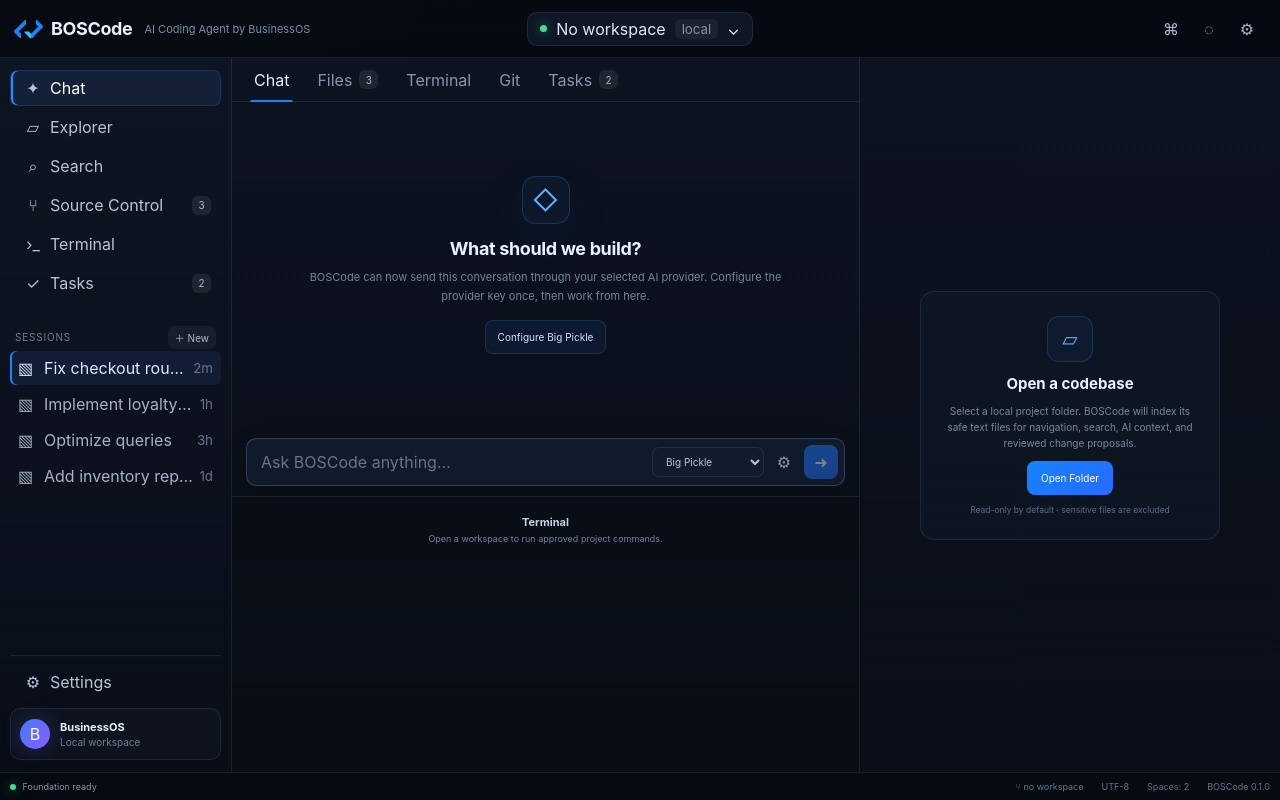
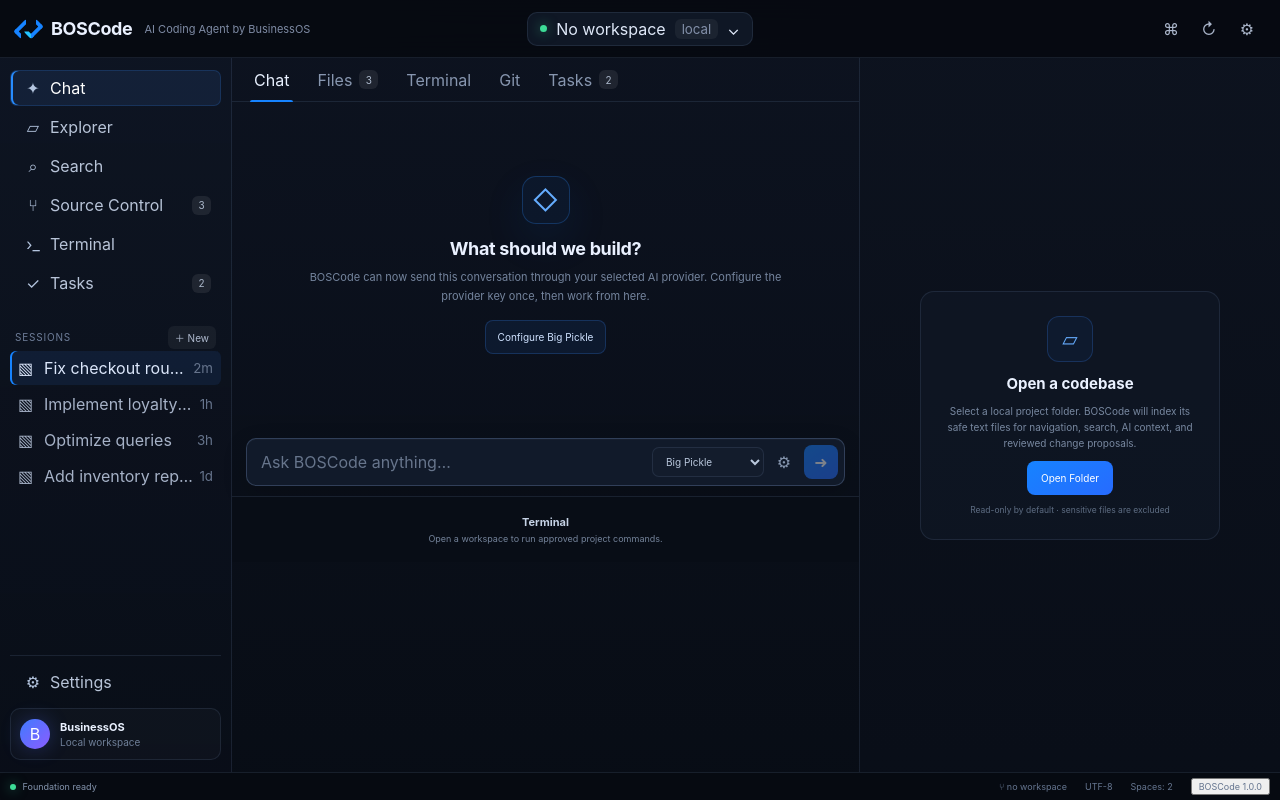
Before and after one commit to Haider-Shakoori/BOSCode, a React (Vite) app: page / in a window 1280 px wide. Built offline with nearby package versions, Linux system fonts and the light colour scheme.

Commit message:
feat: wire production Update Center

```diff
--- a/src/App.tsx
+++ b/src/App.tsx
@@ -5,6 +5,7 @@
 import ChangesPanel from "./ChangesPanel";
 import TerminalPanel from "./TerminalPanel";
 import GitPanel from "./GitPanel";
+import UpdateCenter from "./UpdateCenter";
 import WorkspacePanel, { type WorkspaceEntry, type WorkspaceFile, type WorkspaceSummary } from "./WorkspacePanel";
 
 type NavItem = { icon: string; label: string; badge?: string };
@@ -42,6 +43,7 @@
   const [provider, setProvider] = useState("Big Pickle");
   const [notice, setNotice] = useState("Foundation ready");
   const [settingsOpen, setSettingsOpen] = useState(false);
+  const [updatesOpen, setUpdatesOpen] = useState(false);
   const [workspace, setWorkspace] = useState<WorkspaceSummary | null>(null);
   const [workspaceEntries, setWorkspaceEntries] = useState<WorkspaceEntry[]>([]);
   const [activeFile, setActiveFile] = useState<WorkspaceFile | null>(null);
@@ -132,7 +134,7 @@
         </button>
         <div className="window-actions" aria-label="Workspace actions">
           <button title="Command palette">⌘</button>
-          <button title="Notifications">◌</button>
+          <button title="Check for updates" onClick={() => setUpdatesOpen(true)}>↻</button>
           <button title="Settings" onClick={() => setSettingsOpen(true)}>⚙</button>
         </div>
       </header>
@@ -248,6 +250,13 @@
         )}
       </section>
 
+      {updatesOpen && (
+        <UpdateCenter
+          onClose={() => setUpdatesOpen(false)}
+          onNotice={setNotice}
+        />
+      )}
+
       {settingsOpen && (
         <ProviderSettings
           activeProvider={provider}
@@ -259,7 +268,7 @@
 
       <footer className="statusbar">
         <span><i className="status-dot" /> {notice}</span>
-        <span>⑂ {workspace?.branch ?? "no workspace"}</span><span>UTF-8</span><span>Spaces: 2</span><span>BOSCode 0.1.0</span>
+        <span>⑂ {workspace?.branch ?? "no workspace"}</span><span>UTF-8</span><span>Spaces: 2</span><button className="status-version" onClick={() => setUpdatesOpen(true)}>BOSCode 1.0.0</button>
       </footer>
     </main>
   );
```
